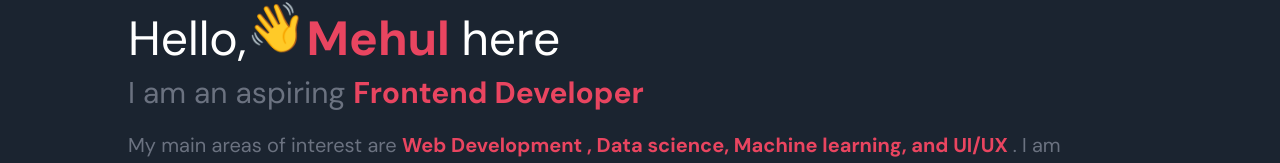
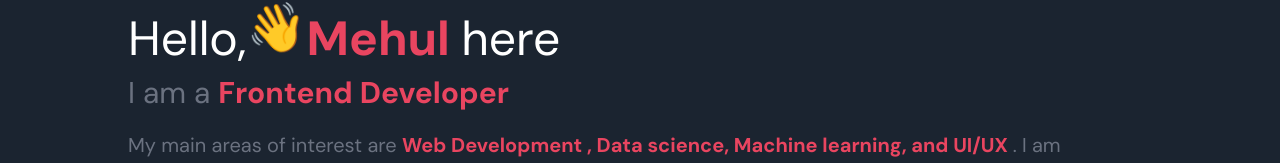
Before and after one commit to Mehulparekh144/my_portfolio, a React (Vite) app in the folder client/: page / in a window 1280 px wide. Shown: the part 209-372 px from the top of the page. Built offline with nearby package versions, Linux system fonts and the light colour scheme; no server answers.

Commit message:
home page

```diff
--- a/client/src/components/Home.jsx
+++ b/client/src/components/Home.jsx
@@ -40,7 +40,7 @@ const Home = () => {
                     <h1 ><span className='text-primary font-bold'>Mehul </span>here</h1>
                 </div>
                 <div className='flex flex-col gap-5'>
-                    <p className='text-l md:text-3xl text-gray-500'>I am an aspiring <span className='text-primary font-extrabold'>Frontend Developer</span> </p>
+                    <p className='text-l md:text-3xl text-gray-500'>I am a <span className='text-primary font-extrabold'>Frontend Developer</span> </p>
                     <p className='text-md md:text-xl text-gray-500'>My main areas of interest are  <span className='text-primary font-bold'>Web Development , Data science, Machine learning, and UI/UX </span>.
                         I am constantly seeking new challenges and opportunities to further develop my skills and knowledge in these fields.</p>
                 </div>
```
